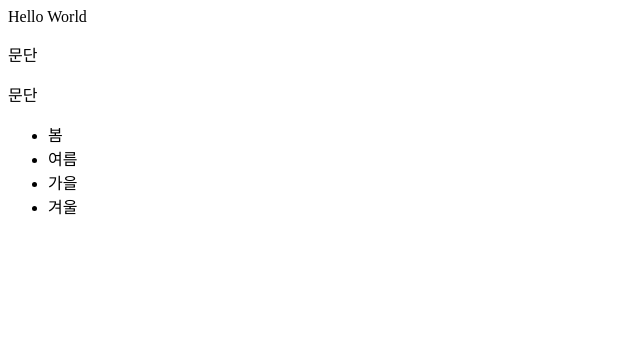
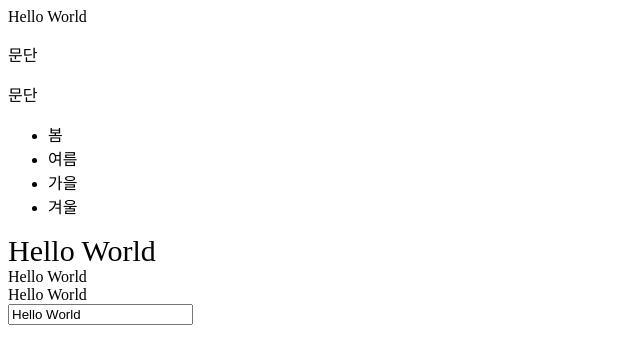
Before and after one commit to kjh626/webstudy, a plain HTML site: page JS/04_dom_operate.html in a window 1280 px wide. Shown: the whole page, without its empty margins (0-640 px from the left). Drawn offline with Linux system fonts and the light colour scheme.

Commit message:
2023-03-02

```diff
--- a/JS/04_dom_operate.html
+++ b/JS/04_dom_operate.html
@@ -42,6 +42,82 @@
         season.innerHTML += '<li>겨울</li>';  // 이거 배열{봄,여름,가을,겨울}이라 생각하면 언젠가는 for문으로 가능하지 않을까..
     </script>
 
+    <div id="box4">Hello World</div>
+    <script>
+        /*
+            CSS 적용하기
+            1. style 속성을 이용한다. (마침표를 찍고 쓴다 property다)
+            2. inline 방식으로 CSS가 적용된다. (직접 태그에 CSS가 적용되는 방식) (JavaScript를 이용한 CSS는 우선순위가 가장 높다.)
+            3. CSS 속성 적용 방식
+                1) 마침표 : CSS 속성에서 하이픈(-)을 제거한 뒤 camel case 방식의 이름으로 바꿔서 사용한다.
+                2) 대괄호 : CSS 속성을 문자열 형식으로 그대로 사용한다.
+            4. 작성 예시
+                1) 마침표 : dom.style.fontSize = '12px';
+                2) 대괄호 : dom.style.['font-size'] = '12px';
+
+        */
+       var box4 = document.getElementById('box4');
+       box4.style.color = '#850005';
+       box4.style.fontSize = '12px';
+       box4.style['color'] = '#030303';  // 나중에 적어주면 여기서도 결괏값이 덮어쓰기 된다. (CSS처럼)
+       box4.style['font-size'] = '30px';
+    </script>
+
+    <!-- ★애트리뷰트 와 프로퍼티 의 차이점은? 이 두 개를 구분해야 한다.★ <- 면접 단골 질문 -->
+    <!-- 진짜 기억 안 날 때는 : 태그에 있을 때는 애트리뷰트, 객체에 있을 땐 프로퍼티 -->
+    <!-- attribute는 태그 안에 적혀있는 속성 -->
+    <div id="box5" class="box5">Hello World</div> <!-- id와 class처럼 태그 안에 들어있는 속성은 attribute라고 한다. ※ id와 class는 attribute임. -->
+    <!-- 자바스크립트의 객체(DOM)가 가지고 있는 각종 필드값이나 속성을 의미하는 property 는 attribute와 이름이 같은 것도 있고 다른 것도 있다. id는 똑같다. class는 property에서 className으로 나와있다. -->
+    <script>
+        /*
+            attribute  - JQuery에서 attr() 메소드로 써서 짧게 처리함.
+            1. 태그에 명시된 속성이다.
+            2. get/set 메소드를 이용해서 attribute를 사용한다.
+            3. 메소드
+                1) 속성 알아내기 : getAttribute('속성명')
+                2) 속성 변경하기 : setAttribute('속성명', '값')
+        */
+        var box5 = document.getElementById('box5');
+        // id, class 속성 확인하기
+        console.log(box5.getAttribute('id'));
+        console.log(box5.getAttribute('class'));
+        // id, class 속성 바꾸기
+        box5.setAttribute('id', 'box5-1');
+        box5.setAttribute('class', 'box5-1');
+    </script>
+
+    <div id="box6" class="box6">Hello World</div>
+    <script>
+        /*
+            property  - JQuery에서 prop() 메소드로 쓰게될 것.
+            1. 객체가 가지는 속성이다.
+            2. 마침표(.)를 이용해서 property 를 사용한다.
+            3. property 확인 (외우고 다니는 건 불가능)
+                개발자 도구 - Elements 탭 - Properties 탭
+        */
+       var box6 = document.getElementById('box6');
+       // 확인하기
+       console.log(box6.id);
+       console.log(box6.className);  // attribute와 이름이 다르다.
+       // 바꾸기
+       box6.id = 'box6-1';
+       box6.className = 'box6-1';
+       // 애트리뷰트로 접근할 것이냐 프로퍼티로 접근할 것이냐 동일한 목표를 향해 가는 2가지 방법을 배운 것임.
+    </script>
+
+    <div>
+        <input id="inp" type="text" value="Hello World" readonly="readonly">
+        <!-- 값도 다르고, 이름도 다르다. readonly의 프로퍼티 값은 true라고 되어있다. readOnly: true
+            외우지 말고 엘러먼트 창도 보고, 프로퍼티를 확인하려면 프로퍼티창을 봐야 한다.-->
+    </div>
+    <script>
+        var inp = document.getElementById('inp');
+        // inp.removeAttribute('readonly')   // 1) attribute를 아예 지워버리겠다.
+        inp.readOnly = false;                // 2) true/false로 접근해서 readOnly 프로퍼티를 false로 직접수정  <- 이 방법을 많이 쓴다. (속성의 이름만 있는 애들: selected, disabled, readonly, required...)
+        // console.log(inp.readOnly);
+        // ※ 예시) 사용자가 눈깔(이걸 이벤트라고 함)을 누르면 패스워드가 보이게 만들어 주기도 하는데. 이것은 type을 바꿔준 것이다(password -> text). 애트리뷰트나 프로퍼티를 바꿔준 것.
+        //         이런 처리를 하는 데에는 자바스크립트를 쓰는 것이 가장 좋다. 그래서 자바스크립트 공부가 정말 중요하다. api같은 경우도 자바스크립트로 코드가 이뤄져 있는 경우도 있다.
+    </script>
 
 </body>
 </html>
```
